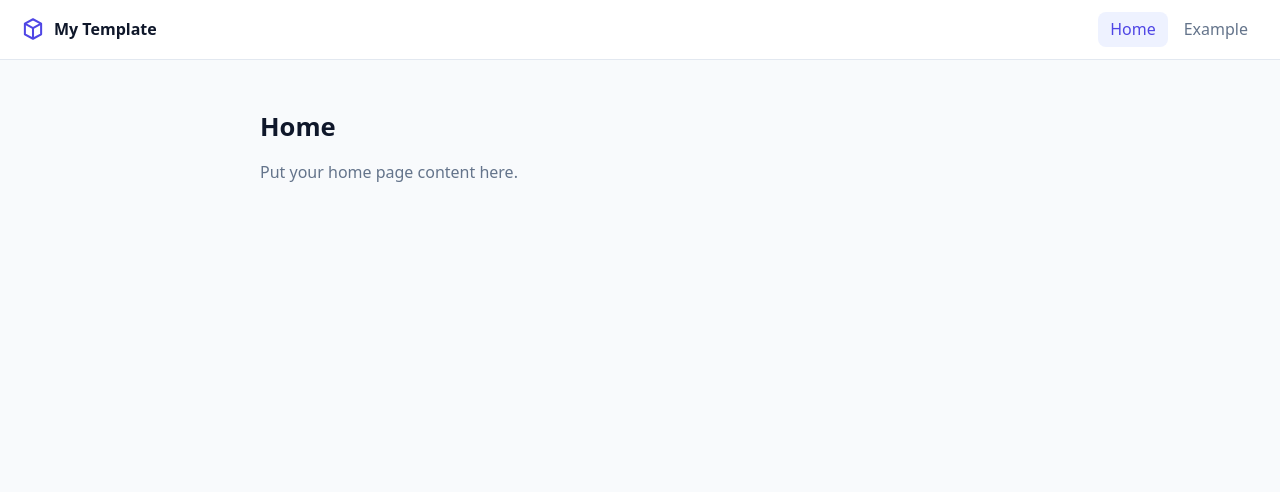
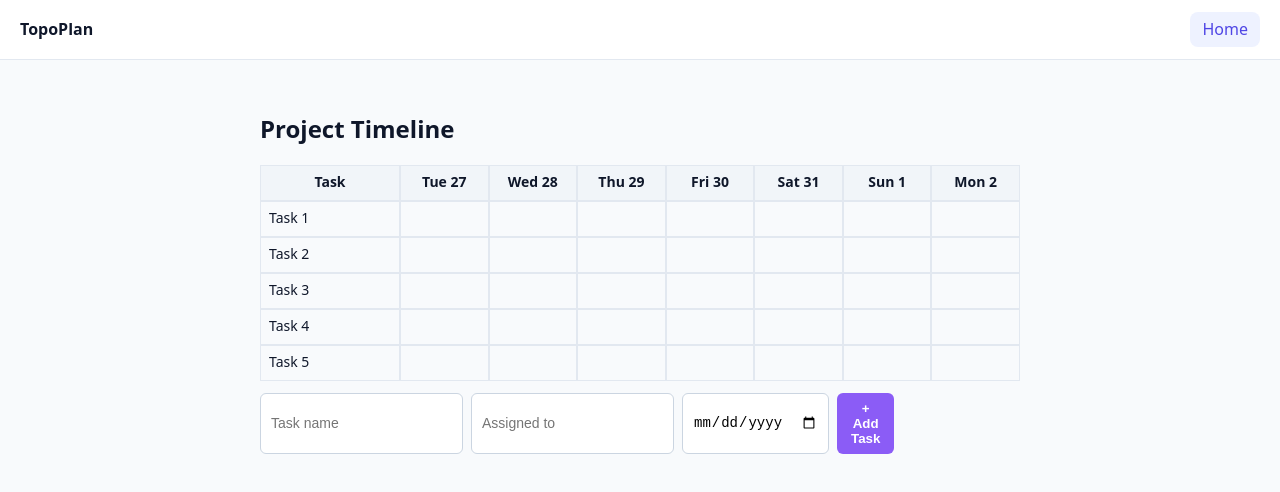
Before and after one commit to venz-ochoa/topo-plan, a React (Vite) app in the folder client/: page / in a window 1280 px wide. Shown: the top 492 px of the page. Built offline with nearby package versions, Linux system fonts and the light colour scheme.

Commit message:
Added Home & adding tasks

```diff
--- a/client/src/App.jsx
+++ b/client/src/App.jsx
@@ -2,7 +2,6 @@
 import { Routes, Route } from 'react-router-dom';
 import Navbar from './components/Navbar.jsx';
 import Home from './pages/Home.jsx';
-import Example from './pages/Example.jsx';
 
 //this is for the app layout (navbar on top, pages below)
 export default function App() {
@@ -13,8 +12,6 @@ export default function App() {
         <Routes>
           {/*this is for the home page*/}
           <Route path="/" element={<Home />} />
-          {/*this is for the example page (delete this and add your own pages)*/}
-          <Route path="/example" element={<Example />} />
         </Routes>
       </main>
     </>
--- /dev/null
+++ b/client/src/components/AddTask.jsx
@@ -0,0 +1,33 @@
+//this is for the add task form (name, assigned to, date)
+import { useState } from 'react'
+
+export default function AddTask({ onAdd }) {
+  //this is for the values typed in the three boxes
+    const [name, setName] = useState('')
+    const [who, setWho] = useState('')
+    const [date, setDate] = useState('')
+
+  //this is for saving the task when the button is clicked
+    function handleSubmit(e) {
+        e.preventDefault()
+        //this is for blocking empty tasks (a name and a date are required)
+        if (!name || !date) return
+
+        //this is for handing the new task up to the parent page
+        onAdd({ name, who, date })
+
+        //this is for clearing the boxes after adding
+        setName('')
+        setWho('')
+        setDate('')
+    }
+
+    return (
+        <form className="add-task" onSubmit={handleSubmit}>
+        <input value={name} onChange={e => setName(e.target.value)} placeholder="Task name" />
+        <input value={who} onChange={e => setWho(e.target.value)} placeholder="Assigned to" />
+        <input type="date" value={date} onChange={e => setDate(e.target.value)} />
+        <button type="submit">+ Add Task</button>
+        </form>
+    )
+}
--- a/client/src/components/Navbar.jsx
+++ b/client/src/components/Navbar.jsx
@@ -5,13 +5,10 @@ export default function Navbar() {
   return (
     <nav className="navbar">
       <NavLink to="/" className="brand">
-        <img src="/icons/logo.svg" alt="logo" className="logo" />
-        <span>My Template</span>
+        <span>TopoPlan</span>
       </NavLink>
       <div className="links">
         <NavLink to="/">Home</NavLink>
-        {/*this is for the example page link (delete this and add your own links)*/}
-        <NavLink to="/example">Example</NavLink>
       </div>
     </nav>
   );
--- a/client/src/index.css
+++ b/client/src/index.css
@@ -79,3 +79,73 @@ h1 { font-size: 1.6rem; }
   border-radius: 8px;
   padding: 0.75rem 1rem;
 }
+
+/*this is for the gantt chart grid, one column for task names, 7 for days*/
+.gantt {
+  display: grid;
+  grid-template-columns: 140px repeat(7, 1fr);
+}
+
+/*this is for every little box in the chart*/
+.cell {
+  border: 1px solid #e2e8f0;
+  min-height: 36px;
+  padding: 6px 8px;
+  font-size: 14px;
+}
+
+/*this is for the date header boxes*/
+.head {
+  background: #f1f5f9;
+  font-weight: 600;
+  text-align: center;
+}
+
+/*this is for the task name column*/
+.name {
+  font-weight: 500;
+}
+
+/*this is for the add task form row*/
+.add-task {
+  display: flex;
+  gap: 8px;
+  margin: 12px 0;
+}
+
+/*this is for the form input boxes*/
+.add-task input {
+  padding: 8px 10px;
+  border: 1px solid #cbd5e1;
+  border-radius: 6px;
+  font-size: 14px;
+}
+
+/*this is for the add button*/
+.add-task button {
+  padding: 8px 14px;
+  border: none;
+  border-radius: 6px;
+  background: #8b5cf6;
+  color: white;
+  font-weight: 600;
+  cursor: pointer;
+}
+
+/*this is for the assigned person shown under the task name*/
+.who {
+  display: block;
+  font-size: 12px;
+  color: #64748b;
+}
+
+/*this is for the purple bar drawn on the task's date*/
+.bar {
+  background: #8b5cf6;
+}
+
+/*this is for the message when there are no tasks yet*/
+.empty {
+  color: #64748b;
+  font-size: 14px;
+}
--- a/client/src/pages/Example.jsx
+++ /dev/null
@@ -1,44 +0,0 @@
-//this is for the page template (shows how to call GET and POST from the api - copy this file to create new pages)
-import { useEffect, useState } from 'react';
-import { getItems, postItem } from '../api.js';
-
-export default function Example() {
-  //this is for the state that holds the data from the GET request
-  const [items, setItems] = useState([]);
-  //this is for the state that holds the input value for the POST request
-  const [name, setName] = useState('');
-
-  //this is for loading the data when the page opens (catch stops errors if the api is not up yet)
-  useEffect(() => {
-    getItems().then(setItems).catch((err) => console.error(err));
-  }, []);
-
-  //this is for the POST request when the form is submitted
-  async function handleSubmit(e) {
-    e.preventDefault();
-    await postItem({ name });
-    setName('');
-    setItems(await getItems());
-  }
-
-  return (
-    <div>
-      <h1>Example</h1>
-      {/*this is for the POST form*/}
-      <form className="form" onSubmit={handleSubmit}>
-        <input
-          value={name}
-          onChange={(e) => setName(e.target.value)}
-          placeholder="name"
-        />
-        <button className="btn" type="submit">Send POST</button>
-      </form>
-      {/*this is for rendering the GET result*/}
-      <ul className="list">
-        {items.map((item) => (
-          <li key={item.id}>{item.name}</li>
-        ))}
-      </ul>
-    </div>
-  );
-}
--- a/client/src/pages/Home.jsx
+++ b/client/src/pages/Home.jsx
@@ -1,11 +1,59 @@
-//this is for the home page (copy this file to create new pages)
+//this is for the home screen, shows the blank gantt chart
+import { Fragment } from 'react'
+import AddTask from '../components/AddTask.jsx'
+
+//this is for the names of the weekdays
+const day_names = ['Sun', 'Mon', 'Tue', 'Wed', 'Thu', 'Fri', 'Sat']
+
+//this is for how many days the chart shows
+const day_count = 7
+
+//this is for making the list of days, starting from today
+function makeDays() {
+  const days = []
+  const now = new Date()
+  for (let i = 0; i < day_count; i++) {
+    days.push(new Date(now.getFullYear(), now.getMonth(), now.getDate() + i))
+  }
+  return days
+}
+
+//this is for one empty row of the chart
+function GanttRow({ label, days }) {
+  return (
+    <Fragment>
+      <div className="cell name">{label}</div>
+      {days.map(d => (
+        <div key={d.getTime()} className="cell" />
+      ))}
+    </Fragment>
+  )
+}
+
+//this is for the home page
 export default function Home() {
+  //this is for the days shown on top of the chart
+  const days = makeDays()
+
+  //this is for the empty rows, later these become real tasks
+  const rows = ['Task 1', 'Task 2', 'Task 3', 'Task 4', 'Task 5']
+
   return (
     <div>
-      {/*this is for the page title*/}
-      <h1>Home</h1>
-      {/*this is for the page content (put your stuff here)*/}
-      <p className="muted">Put your home page content here.</p>
+      <h2>Project Timeline</h2>
+      <div className="gantt">
+        <div className="cell head">Task</div>
+        {/*this maps out the days on top of the chart. for now its 7 days*/}
+        {days.map(d => (
+          <div key={d.getTime()} className="cell head">
+            {day_names[d.getDay()]} {d.getDate()}
+          </div>
+        ))}
+        {rows.map(label => (
+          <GanttRow key={label} label={label} days={days} />
+        ))}
+        <AddTask onAdd={(task) => console.log(task)} />
+      </div>
     </div>
-  );
+  )
 }
```
Also changed, not shown: 1 other file (tests, documents, lock files or other folders).
